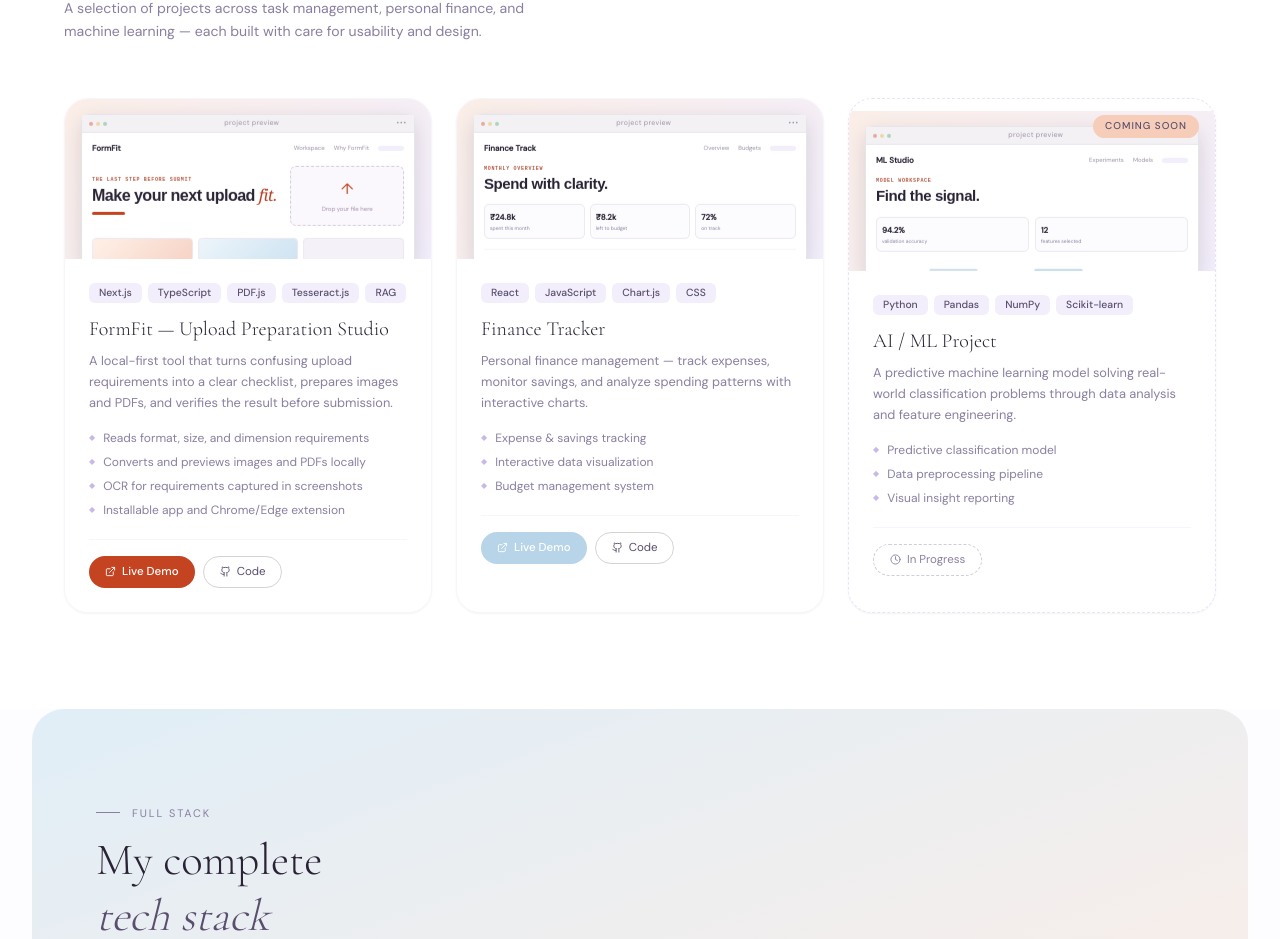
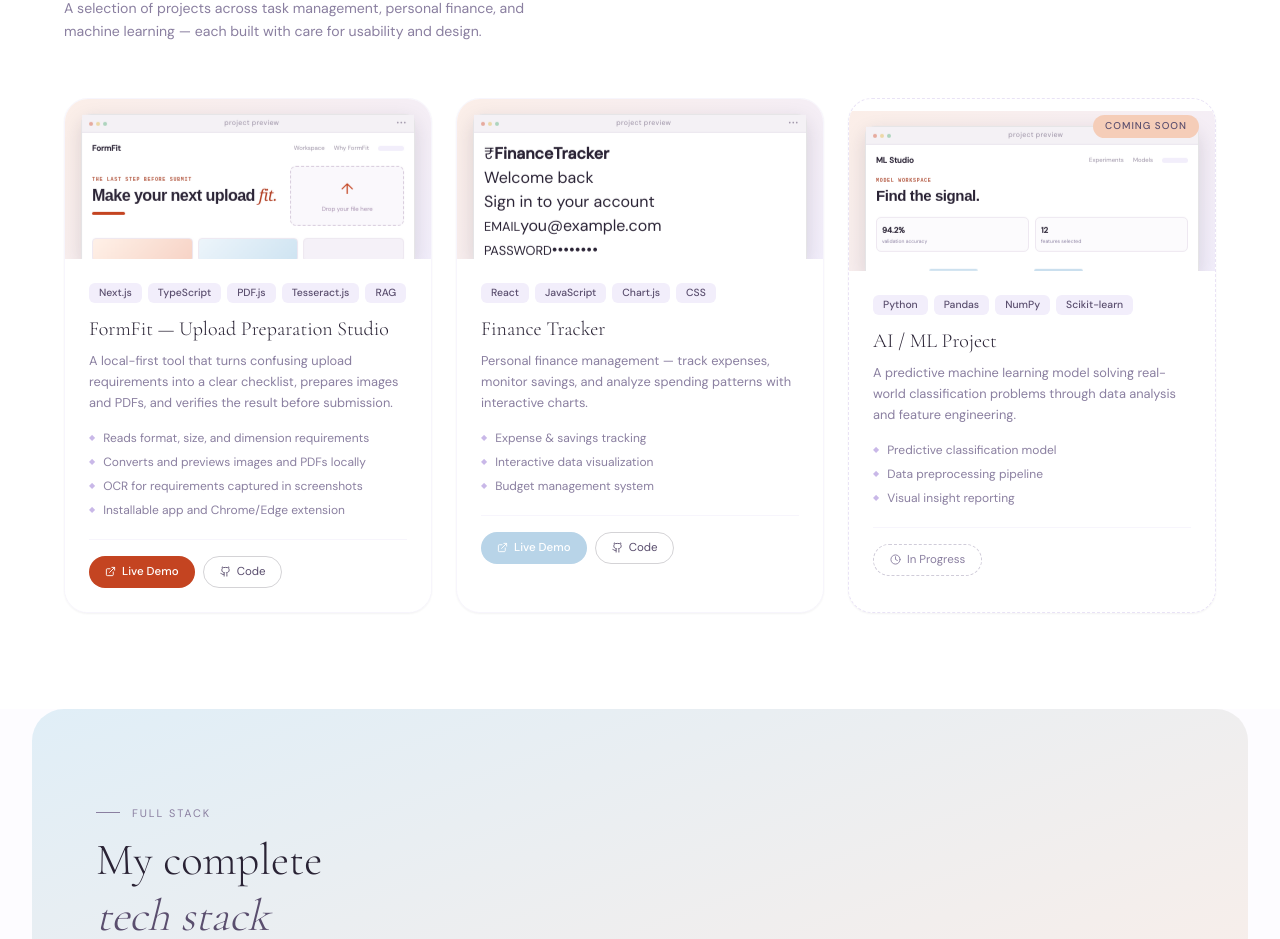
Before and after one commit to pragya238/portfolio_pragya, a Next.js app: page / in a window 1280 px wide. Shown: the part 2860-3799 px from the top of the page. Built offline with nearby package versions, Linux system fonts and the light colour scheme.

Commit message:
Match Finance Tracker login preview

```diff
--- a/components/Projects.tsx
+++ b/components/Projects.tsx
@@ -20,9 +20,14 @@ function ProjectSnapshot({ project }: { project: Project }) {
             <div className="snapshot-cards"><span /><span /><span /></div>
           </div>
         ) : kind === 'finance' ? (
-          <div className="snapshot-page">
-            <div className="snapshot-nav"><b>Finance Track</b><span>Overview</span><span>Budgets</span><i /></div>
-            <div className="snapshot-dashboard"><small>MONTHLY OVERVIEW</small><strong>Spend with clarity.</strong><div className="snapshot-metrics"><span><b>₹24.8k</b><small>spent this month</small></span><span><b>₹8.2k</b><small>left to budget</small></span><span><b>72%</b><small>on track</small></span></div><div className="snapshot-chart"><i /><i /><i /><i /><i /><i /><i /><i /></div></div>
+          <div className="snapshot-page snapshot-auth-page">
+            <div className="snapshot-auth-logo"><span>₹</span><b>FinanceTracker</b></div>
+            <div className="snapshot-auth-title">Welcome back</div>
+            <div className="snapshot-auth-subtitle">Sign in to your account</div>
+            <div className="snapshot-auth-field"><small>EMAIL</small><span>you@example.com</span></div>
+            <div className="snapshot-auth-field"><small>PASSWORD</small><span>••••••••</span></div>
+            <div className="snapshot-auth-button">Sign in</div>
+            <div className="snapshot-auth-footer">Don't have an account? <b>Create one</b></div>
           </div>
         ) : (
           <div className="snapshot-page">
```
